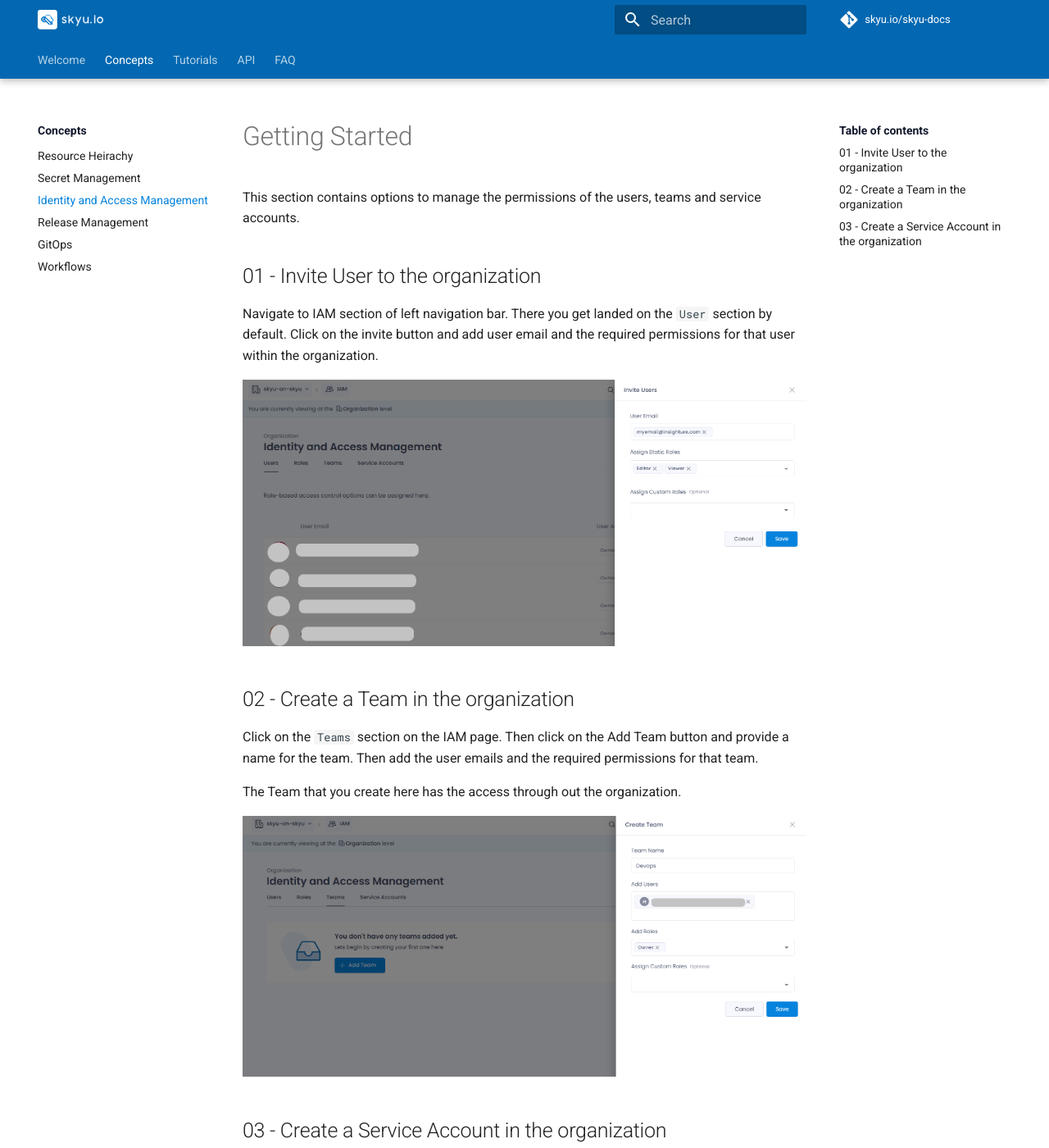
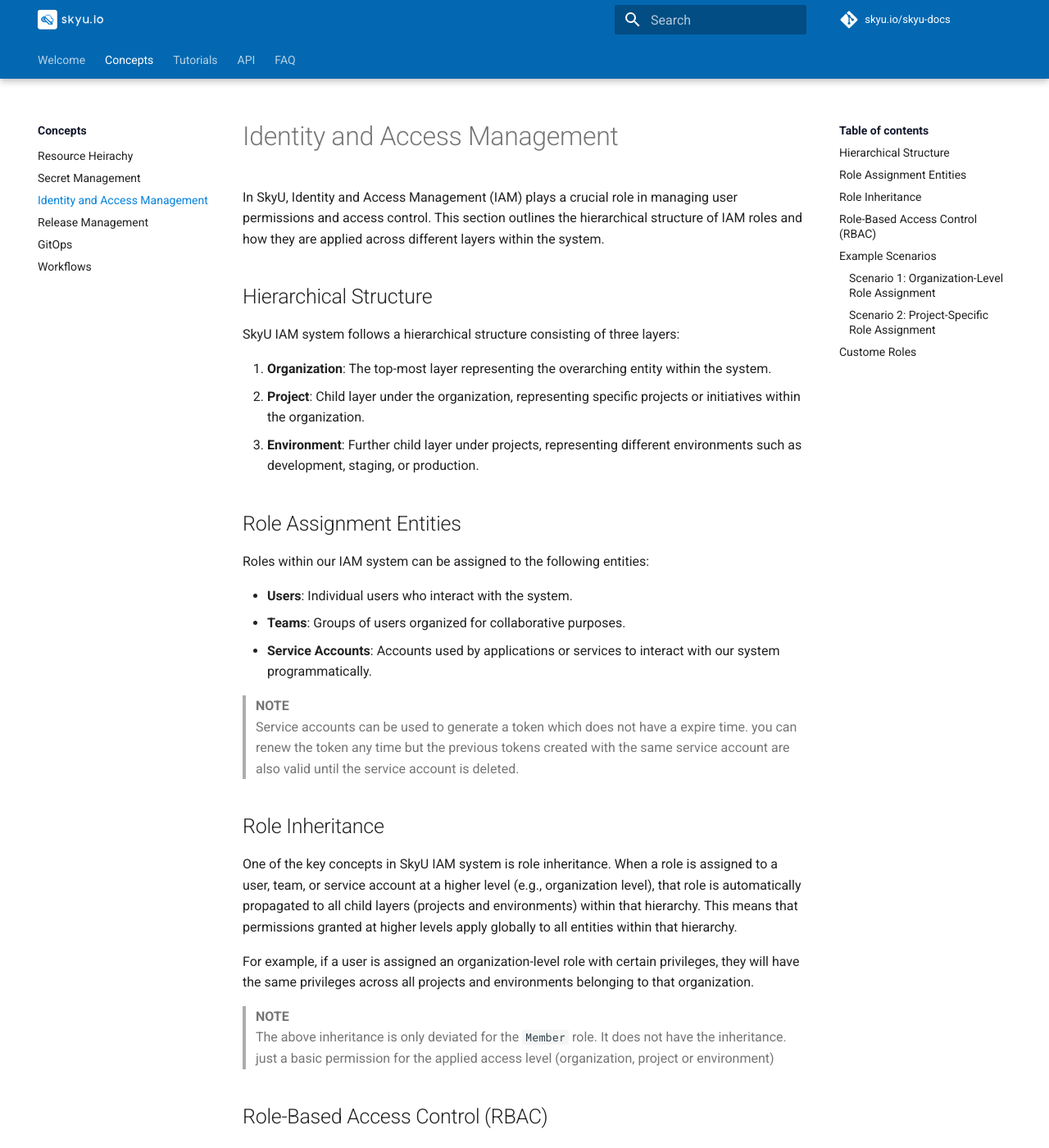
Before and after one commit to skyu-io/skyu-docs, an MkDocs documentation site: the page built from docs/Concepts/iam.md, in a window 1280 px wide and 1400 px high. Shown: the whole window at 82% size. Built offline with MkDocs 1.6.1 and Material for MkDocs 9.7.7, drawn with Linux system fonts in a browser that asks for light colours; comment, search, counter and statistics services are not loaded; some of the changed text lies outside the part shown.

Commit message:
added iam concept

```diff
--- a/docs/Concepts/iam.md
+++ b/docs/Concepts/iam.md
@@ -2,34 +2,58 @@
 title: Identity and Access Management
 ---
 
-# Getting Started
+In SkyU, Identity and Access Management (IAM) plays a crucial role in managing user permissions and access control. This section outlines the hierarchical structure of IAM roles and how they are applied across different layers within the system.
 
-This section contains options to manage the permissions of the users, teams and service accounts.
+## Hierarchical Structure
 
-## 01 - Invite User to the organization
+SkyU IAM system follows a hierarchical structure consisting of three layers:
 
-Navigate to IAM section of left navigation bar. There you get landed on the `User` section by default.
-Click on the invite button and add user email and the required permissions for that user within the organization.
+1. **Organization**: The top-most layer representing the overarching entity within the system.
+2. **Project**: Child layer under the organization, representing specific projects or initiatives within the organization.
+3. **Environment**: Further child layer under projects, representing different environments such as development, staging, or production.
 
-![](/assets/images/concepts/iam/invite.png)
+## Role Assignment Entities
 
-## 02 - Create a Team in the organization
+Roles within our IAM system can be assigned to the following entities:
 
-Click on the `Teams` section on the IAM page. Then click on the Add Team button and provide a name for the team. Then add the user emails and the required permissions for that team.
-
-The Team that you create here has the access through out the organization.
-
-![](/assets/images/concepts/iam/teams.png)
-
-## 03 - Create a Service Account in the organization
-
-Click on the `Service Accounts` section on the IAM page. Then click on the Add Service Account button and provide a name for that service account. Then add the required permissions for that service account.
-
-The service account you create here has access through out the organization and it do not have an expire time. You can use this for calling SkyU APIs through outside services such as Github actions.
-
-![](/assets/images/concepts/iam/service-account.png)
+- **Users**: Individual users who interact with the system.
+- **Teams**: Groups of users organized for collaborative purposes.
+- **Service Accounts**: Accounts used by applications or services to interact with our system programmatically.
 
 > **NOTE**<br/>
-> You can create the same resources (Users, Teams, Service Accounts) in the project level by navigating to the IAM page after selecting a project.
+> Service accounts can be used to generate a token which does not have a expire time. you can renew the token any time but the previous tokens created with the same service account are also valid until the service account is deleted.
 
-![](/assets/images/concepts/iam/proj-level.png)
+## Role Inheritance
+
+One of the key concepts in SkyU IAM system is role inheritance. When a role is assigned to a user, team, or service account at a higher level (e.g., organization level), that role is automatically propagated to all child layers (projects and environments) within that hierarchy. This means that permissions granted at higher levels apply globally to all entities within that hierarchy.
+
+For example, if a user is assigned an organization-level role with certain privileges, they will have the same privileges across all projects and environments belonging to that organization.
+
+> **NOTE**<br/>
+> The above inheritance is only deviated for the `Member` role. It does not have the inheritance. just a basic permission for the applied access level (organization, project or environment)
+
+## Role-Based Access Control (RBAC)
+
+SkyU IAM system employs Role-Based Access Control (RBAC) to manage user permissions effectively. Each role is defined with specific sets of permissions that dictate what actions a user, team, or service account can perform within the system. Roles are assigned to entities based on their responsibilities and requirements.
+
+## Example Scenarios
+
+### Scenario 1: Organization-Level Role Assignment
+
+- **Entity**: User
+- **Role**: Owner
+- **Assigned To**: Organization A
+
+In this scenario, the user is assigned an `Owner` role at the organization level (Organization A). As a result, the user will have `owner` privileges across all projects and environments within Organization A.
+
+### Scenario 2: Project-Specific Role Assignment
+
+- **Entity**: Team
+- **Role**: `Editor`
+- **Assigned To**: Project B
+
+In this scenario, a team of developers is assigned a `Edit` role specifically to Project B. This role grants the team permissions to perform development tasks within Project B and its environments only, without affecting other projects or environments within the organization.
+
+## Custome Roles
+
+SkyU provides an option to create custom roles at organization and project level. There the administrator can attach some restricted permissions from a given static permissions list to a user, team or a service account to give that entity only a specific access. That role also follows the above mentioned hierarchy
--- a/mkdocs.yml
+++ b/mkdocs.yml
@@ -83,6 +83,8 @@
       - Create Image Registry:
           - Tutorials/image-registry/docker-registry.md
           - Tutorials/image-registry/amazon-ecr.md
+      - Manage Users:
+          - Tutorials/user-management/iam.md
   - API:
       - API/index.md
   - FAQ:
```
Also changed, not shown: docs/Tutorials/user-management/iam.md (renamed from docs/Tutorials/user management/iam.md, +4 -4 lines), overrides/assets/images/tutorials/iam/invite.png (renamed from overrides/assets/images/concepts/iam/invite.png), overrides/assets/images/tutorials/iam/proj-level.png (renamed from overrides/assets/images/concepts/iam/proj-level.png), overrides/assets/images/tutorials/iam/service-account.png (renamed from overrides/assets/images/concepts/iam/service-account.png), overrides/assets/images/tutorials/iam/teams.png (renamed from overrides/assets/images/concepts/iam/teams.png).
